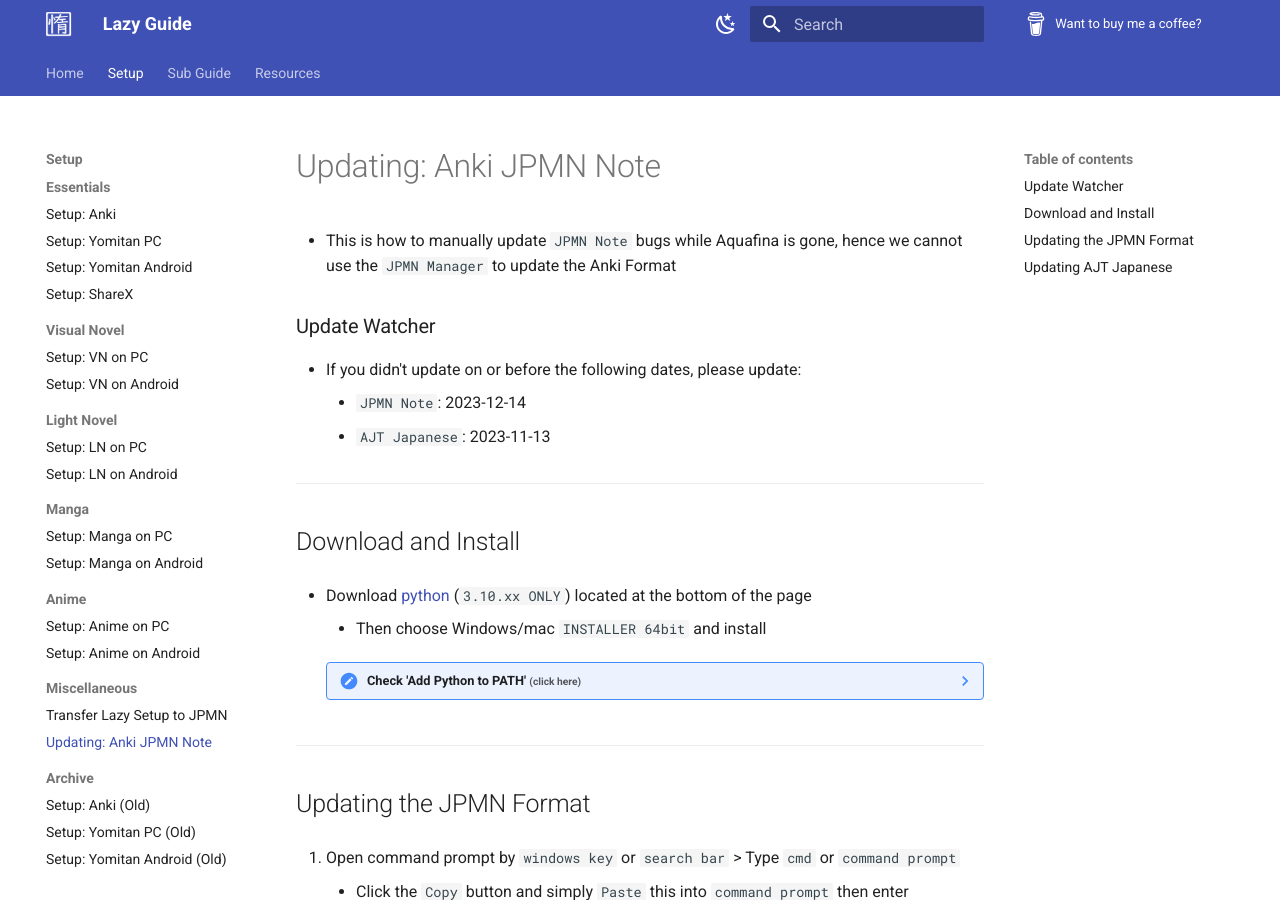
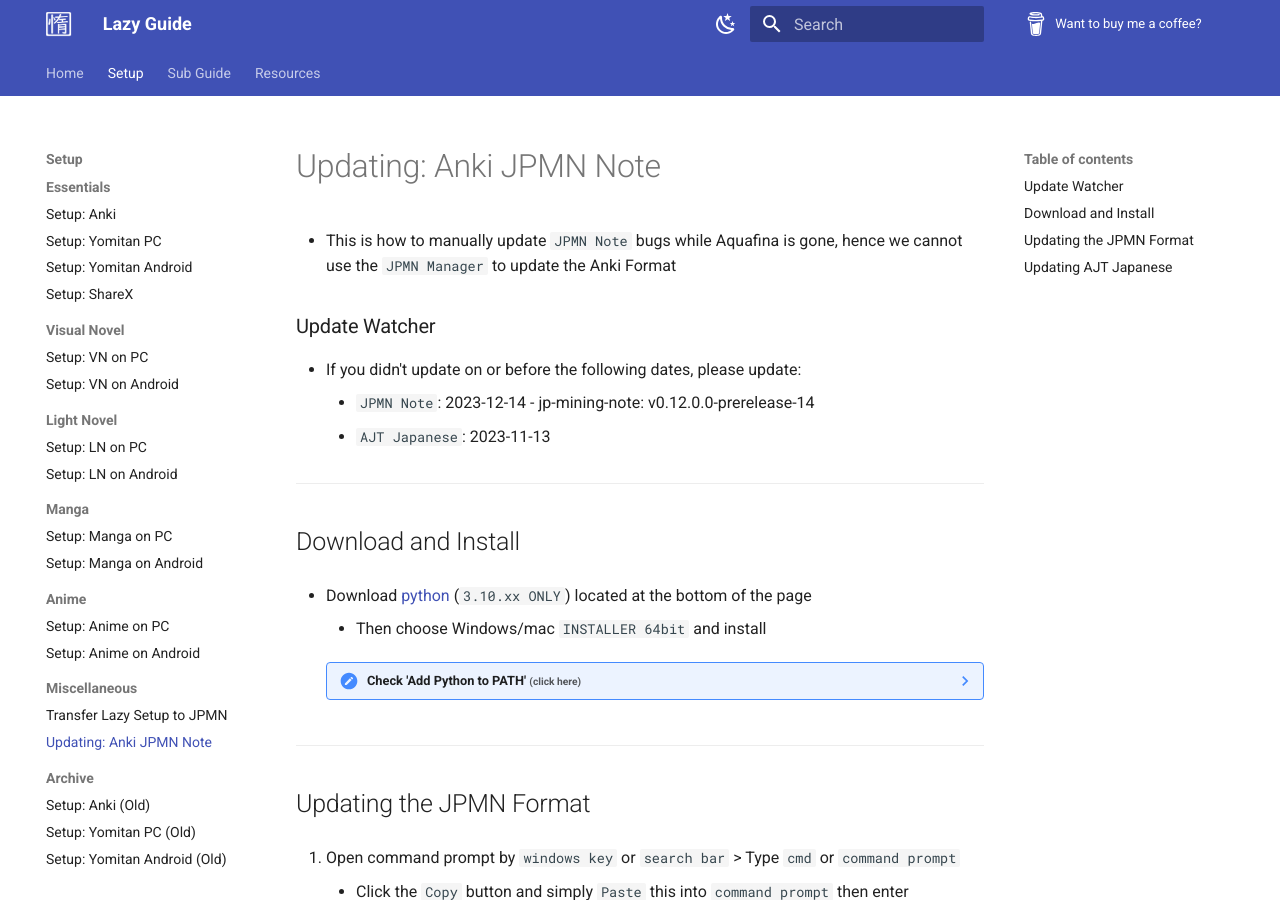
Before and after one commit to Xelieu/xelieu.github.io, an MkDocs documentation site: the page built from docs/jp-lazy-guide/updatingAnkiJPMNNote.md, in a window 1280 px wide and 900 px high. Built offline with MkDocs 1.6.1 and Material for MkDocs 9.7.7, drawn with Linux system fonts in a browser that asks for light colours.

Commit message:
$updated info

```diff
--- a/docs/jp-lazy-guide/updatingAnkiJPMNNote.md
+++ b/docs/jp-lazy-guide/updatingAnkiJPMNNote.md
@@ -5,7 +5,7 @@
 ### Update Watcher
 
 - If you didn't update on or before the following dates, please update:
-    - `JPMN Note`: 2023-12-14
+    - `JPMN Note`: 2023-12-14 - jp-mining-note: v0.12.0.0-prerelease-14
     - `AJT Japanese`: 2023-11-13
 
 ---
```
